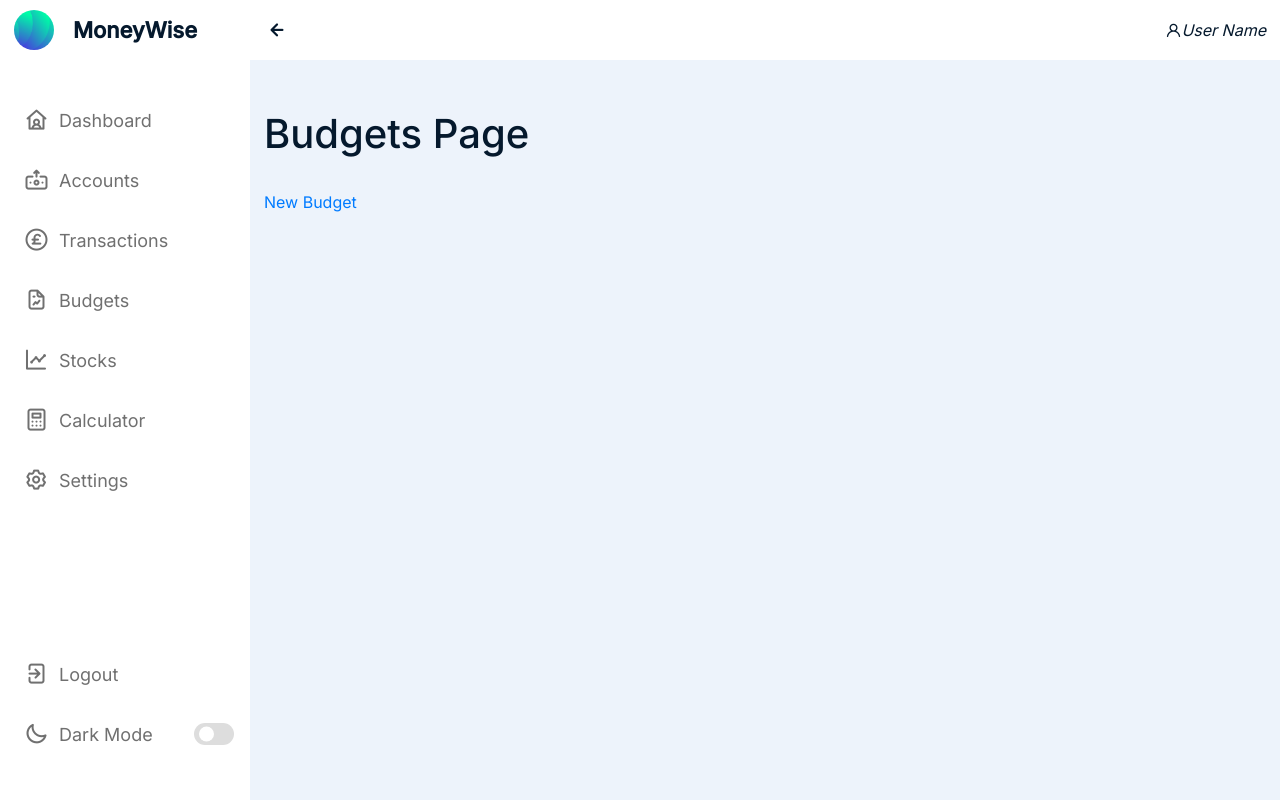
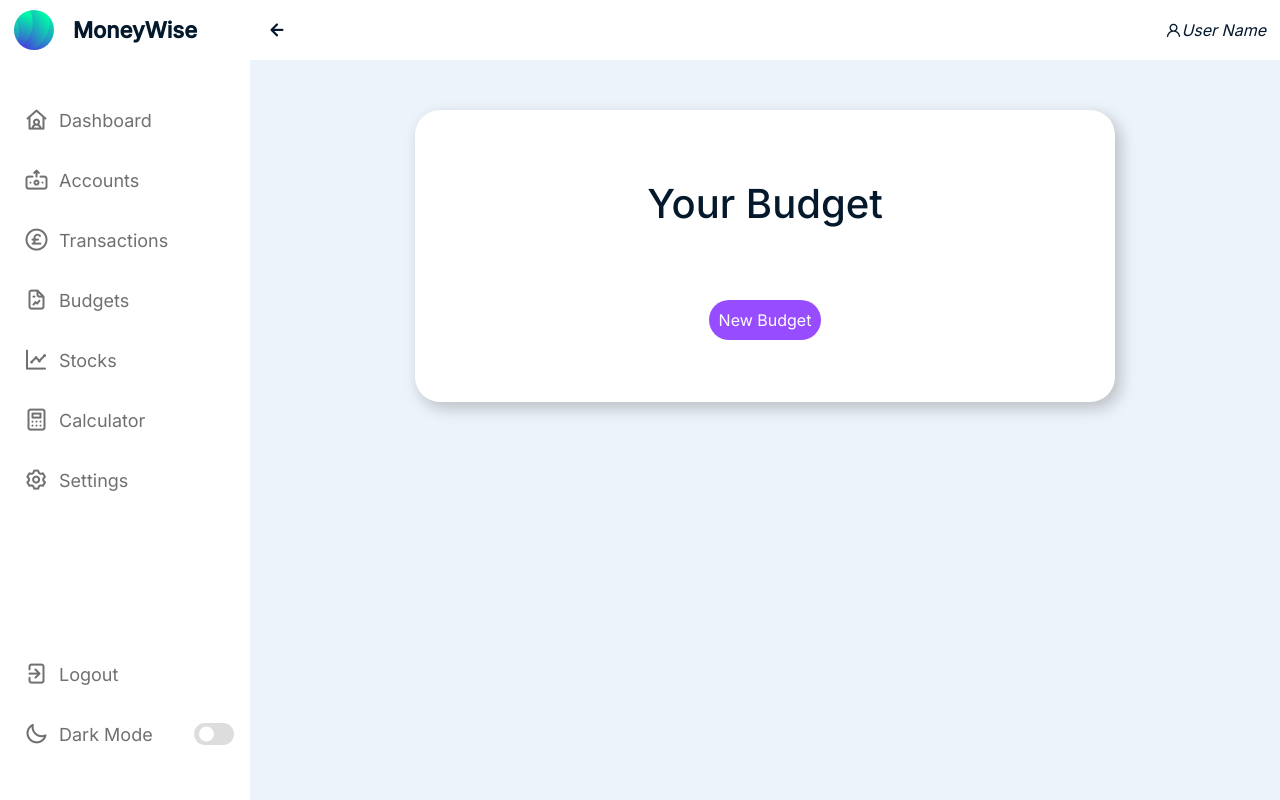
Before and after one commit to Viver2nd/MoneyWise, a Django app: page /budgets/ in a window 1280 px wide. Run offline with Django 4.2, Linux system fonts and the light colour scheme; the visitor is signed in with stand-in values (Sample User, id 1); data that the repository does not hold is empty.

Commit message:
Budget Styling  done

```diff
--- a/main_app/templates/budgets.html
+++ b/main_app/templates/budgets.html
@@ -1,16 +1,46 @@
 {% extends 'base.html' %}
 {% block content %}
+<style>
+    .budget-main{
+        background-color: var(--panel-color);
+        border-radius: 25px;
+        padding:70px;
+        max-width: 700px;
+        margin: 0 auto;
+        text-align: center;
+        box-shadow: 5px 6px 15px 1px rgba(0,0,0,0.2);
+        -webkit-box-shadow: 5px 6px 15px 1px rgba(0,0,0,0.2);
+        -moz-box-shadow: 5px 6px 15px 1px rgba(0,0,0,0.2);
+    }
+    .budget-main .new-budget{
+        background-color: #974DFF;
+        color: #FFF;
+        border-radius: 25px;
+        padding:10px;
+        width:110px;
+        border: none;
+        text-decoration: none;
+    }
+    .budget-main .uil{
+        color: #974DFF;
+        font-size: 25px;
+    }
 
-<h1>Budgets Page</h1>
-<br>
-<a href="{% url 'budget_create' %}">New Budget</a>
-<br><br>
+</style>
 
-{% for budget in budgets %}
-    {{ budget }}
-    <a href="{% url 'budget_update' budget.id %}"><i class="fa fa-edit"></i></a>
-    <a href="{% url 'budget_delete' budget.id %}"><i class="fa fa-trash"></i></a>
+<div class="budget-main">
+    <h1>Your Budget</h1>
     <br><br>
-{% endfor %}
 
+    {% for budget in budgets %}
+        {{ budget }}
+        &nbsp; &nbsp;
+        <a href="{% url 'budget_update' budget.id %}"><i class="uil uil-edit"></i></a>
+        &nbsp; &nbsp;
+        <a href="{% url 'budget_delete' budget.id %}"><i class="uil uil-trash-alt"></i></a>
+        <br><br>
+    {% endfor %}
+    <br>
+    <a href="{% url 'budget_create' %}" class="new-budget">New Budget</a>
+</div>
 {% endblock %}
--- a/main_app/templates/transactions/expenses.html
+++ b/main_app/templates/transactions/expenses.html
@@ -35,9 +35,9 @@
                         <td>{{ expense.category }}</td>
                         <td>{{ expense.date|date:"d/m/Y" }}</td>
                         <td>
-                            <a href="{% url 'expense_delete' expense.id %}" ><i class="fa fa-trash"></i></a>
+                            <a href="{% url 'expense_update' expense.id %}" ><i class="uil uil-edit"></i></a>
                             &nbsp; &nbsp;
-                            <a href="{% url 'expense_update' expense.id %}" ><i class="fa fa-edit"></i></a>
+                            <a href="{% url 'expense_delete' expense.id %}" ><i class="uil uil-trash-alt"></i></a>
                         </td>
                     </tr>
                     {% endfor %}
--- a/main_app/templates/transactions/incomes.html
+++ b/main_app/templates/transactions/incomes.html
@@ -35,9 +35,9 @@
                         <td>{{ income.category }}</td>
                         <td>{{ income.date|date:"d/m/Y" }}</td>
                         <td>
-                            <a href="{% url 'income_delete' income.id %}" ><i class="fa fa-trash"></i></a>
-                            &nbsp; &nbsp;
-                            <a href="{% url 'income_update' income.id %}" ><i class="fa fa-edit"></i></a>
+                            <a href="{% url 'income_update' income.id %}" ><i class="uil uil-edit"></i></a>
+                             &nbsp; &nbsp;
+                            <a href="{% url 'income_delete' income.id %}" ><i class="uil uil-trash-alt"></i></a>
                         </td>
                     </tr>
                     {% endfor %}
```
Also changed, not shown: main_app/templates/transactions/transactions.html (+6 -4 lines).
